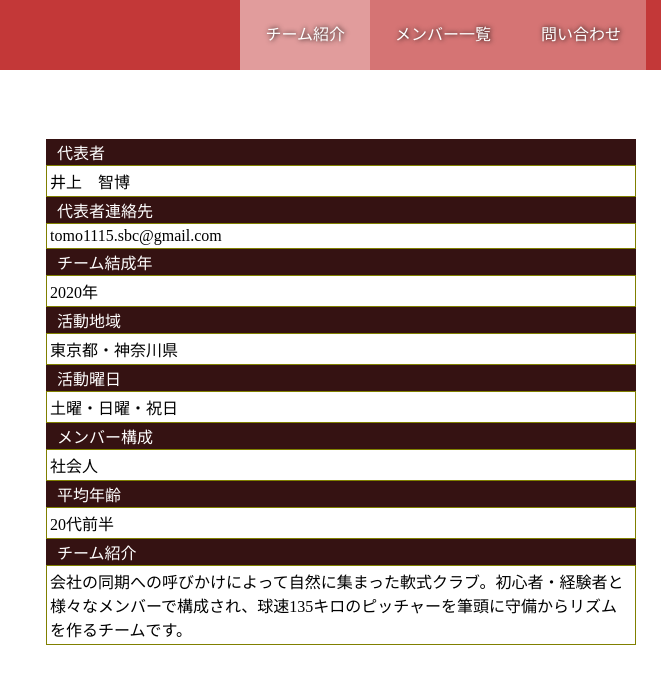
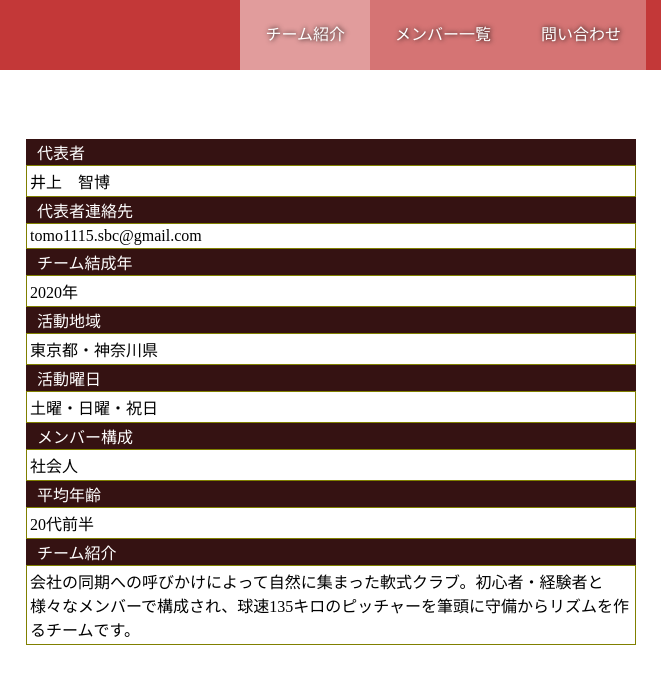
Before and after one commit to Tomo-Heros/intro.github.io, a plain HTML site: page index.html in a window 1280 px wide. Shown: the top 695 px of the page, 619-1280 px from the left. Drawn offline with Linux system fonts and the light colour scheme.

Commit message:
Update stylesheet1.css

```diff
--- a/stylesheet1.css
+++ b/stylesheet1.css
@@ -101,7 +101,7 @@ header {
 }
 
 .contents{
-    margin-left: 650px;
+    margin-left: 630px;
     margin-right: 10px;
 }
 
```
